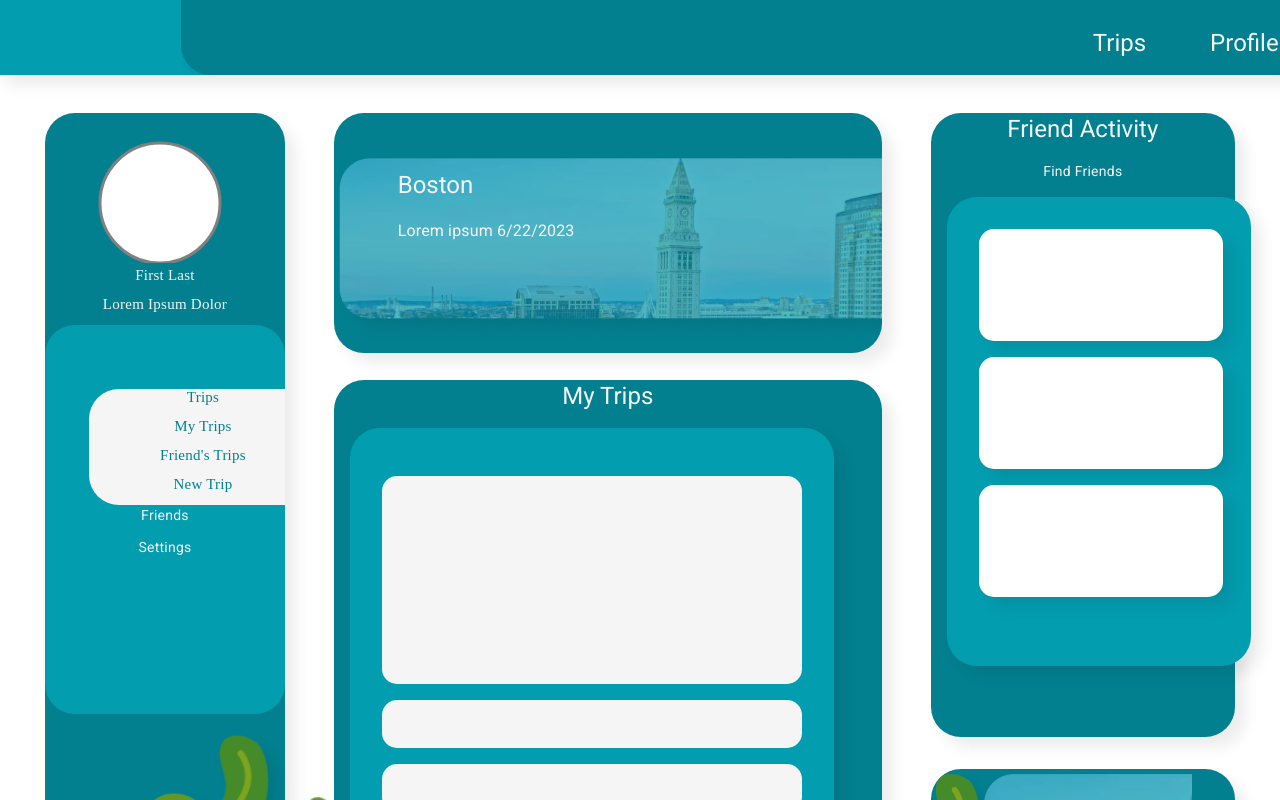
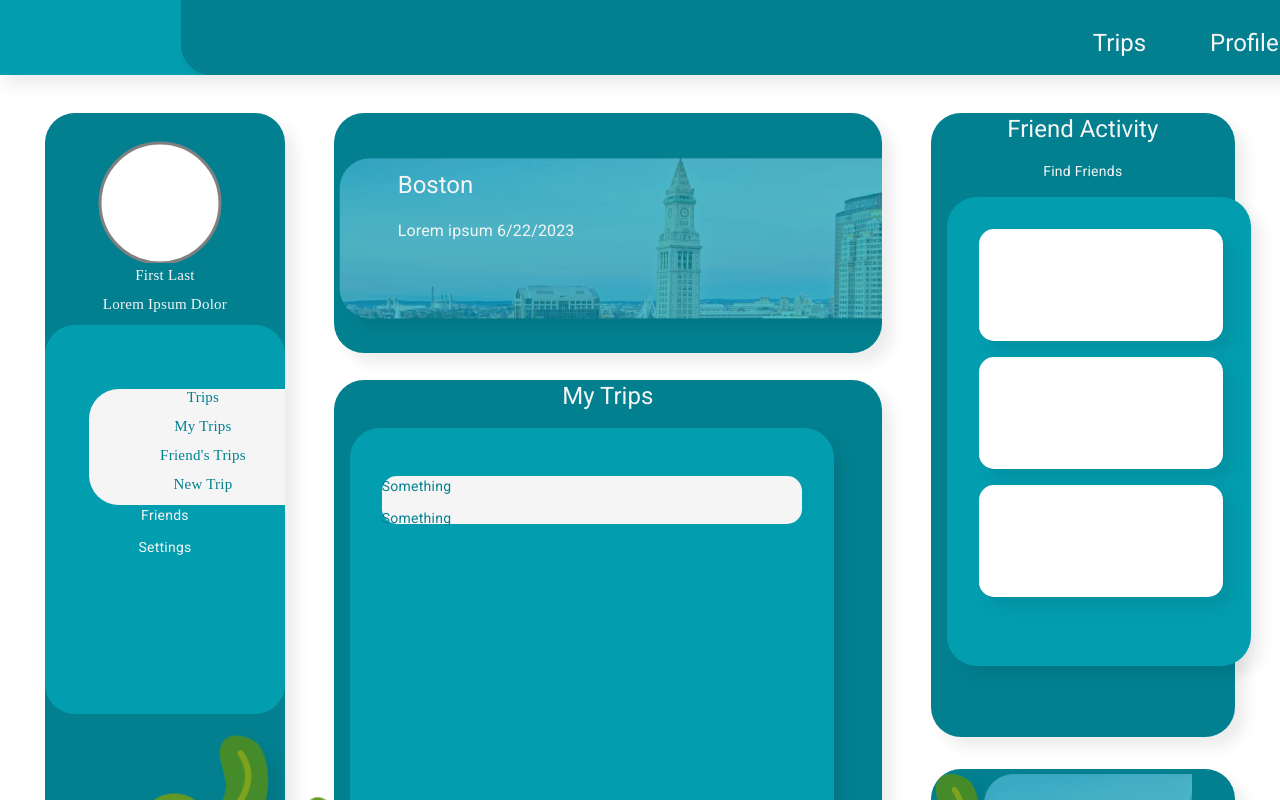
Before and after one commit to zmb6893/Voyage, an Angular app in the folder voyage/: page /home in a window 1280 px wide. Shown: the top 800 px of the page. Built offline with nearby package versions, Linux system fonts and the light colour scheme.

Commit message:
Added a trip-card component

```diff
--- a/voyage/src/app/app.module.ts
+++ b/voyage/src/app/app.module.ts
@@ -19,6 +19,7 @@ import { HomeComponent } from './home/home.component';
 import { NavBarComponent } from './nav-bar/nav-bar.component';
 import { LeftPanelComponent } from './left-panel/left-panel.component';
 import { ChoosePlanComponent } from './choose-plan/choose-plan.component';
+import { TripCardComponent } from './trip-card/trip-card.component';
 
 @NgModule({
   declarations: [
@@ -30,7 +31,8 @@ import { ChoosePlanComponent } from './choose-plan/choose-plan.component';
     HomeComponent,
     NavBarComponent,
     LeftPanelComponent,
-    ChoosePlanComponent
+    ChoosePlanComponent,
+    TripCardComponent
   ],
   imports: [
     BrowserModule,
--- a/voyage/src/app/home/home.component.html
+++ b/voyage/src/app/home/home.component.html
@@ -17,18 +17,7 @@
             <div class="trips">
                 <h1>My Trips</h1>
                 <div class="trips-container">
-                    <div class="trip-expanded">
-
-                    </div>
-                    <div class="trip-collapsed">
-
-                    </div>
-                    <div class="trip-collapsed">
-
-                    </div>
-                    <div class="trip-collapsed">
-
-                    </div>
+                    <app-trip-card></app-trip-card>
                 </div>
             </div>
         </div>
--- /dev/null
+++ b/voyage/src/app/trip-card/trip-card.component.css
@@ -0,0 +1,17 @@
+.trip-collapsed {
+    margin-top: 1rem;
+    background-color: #F5F5F5;
+    border-radius: 15px;
+    height: 3rem;
+    color: #028090;
+
+}
+
+.trip-expanded {
+    background-color: #F5F5F5;
+    border-radius: 15px;
+    height:13rem;
+    margin-top: 1rem;
+    color: #028090;
+
+}
--- /dev/null
+++ b/voyage/src/app/trip-card/trip-card.component.html
@@ -0,0 +1,19 @@
+
+<ng-container *ngIf="collapsed; else expanded">
+    <ng-container *ngTemplateOutlet="collapsed"></ng-container>
+  </ng-container>
+
+<ng-template #expanded>
+    <div class="trip-expanded">
+        <p>{{tripName}}<p>
+        <p>{{date}}</p>
+        <p>{{street}}, {{city}}, {{state}}, {{zip}}</p>
+    </div>
+</ng-template>
+
+<ng-template #collapsed>
+    <div class="trip-collapsed">
+        <p>{{tripName}}<p>
+        <p>{{date}}</p>
+    </div>
+</ng-template>
--- /dev/null
+++ b/voyage/src/app/trip-card/trip-card.component.ts
@@ -0,0 +1,16 @@
+import { Component } from '@angular/core';
+
+@Component({
+  selector: 'app-trip-card',
+  templateUrl: './trip-card.component.html',
+  styleUrls: ['./trip-card.component.css']
+})
+export class TripCardComponent {
+  tripName: String = 'Something';
+  date: String = 'Something';
+  collapsed: boolean = true;
+  street: String = 'street';
+  city: String = "city";
+  state: String = "state";
+  zip: String = "zipcode";
+}
```
Also changed, not shown: 1 other file (tests, documents, lock files or other folders).
